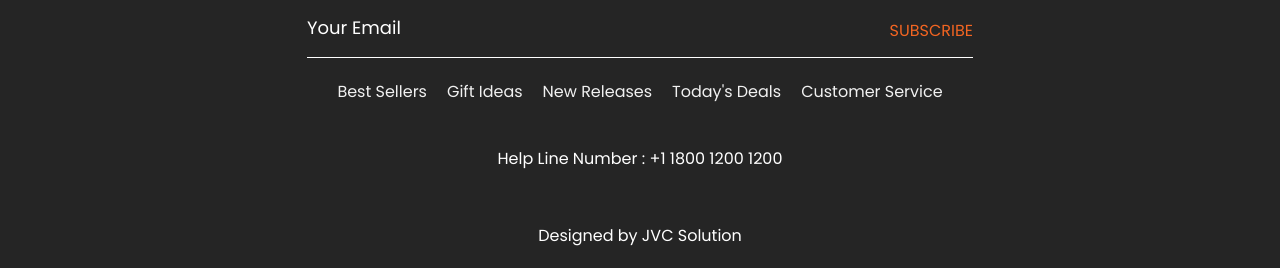
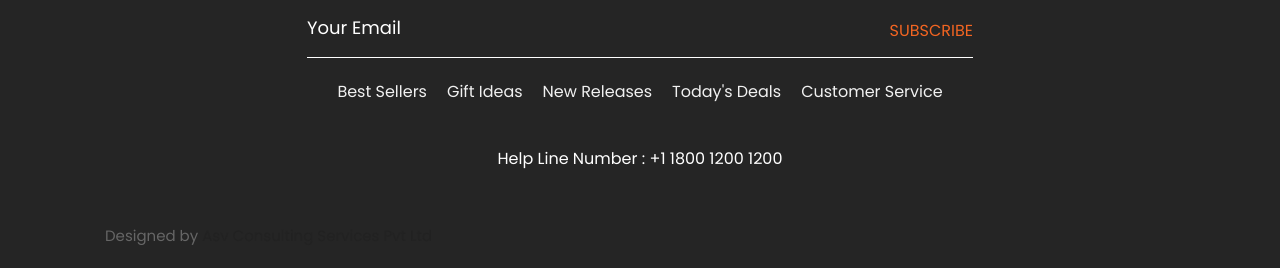
Before and after one commit to SachinThakurACS/acs_website_5, a plain HTML site: page index.html in a window 1280 px wide. Shown: the part 3382-3650 px from the top of the page. Drawn offline with nearby package versions, Linux system fonts and the light colour scheme.

Commit message:
Update index.html

```diff
--- a/index.html
+++ b/index.html
@@ -619,7 +619,7 @@
       <!-- copyright section start -->
       <div class="copyright_section">
          <div class="container">
-            <p class="copyright_text" >Designed by <a href="https://www.onlinejvc.com/">JVC Solution</a></p>
+            <p>Designed by <a href="https://acstechconsulting.com/">Asv Consulting Services Pvt Ltd</a></p>
          </div>
       </div>
       <!-- copyright section end -->
```
